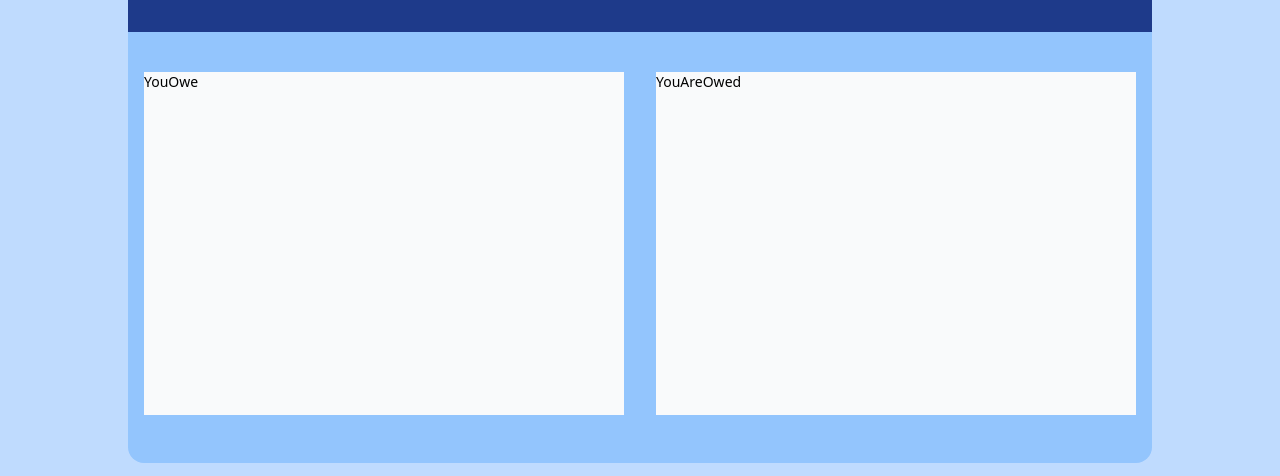
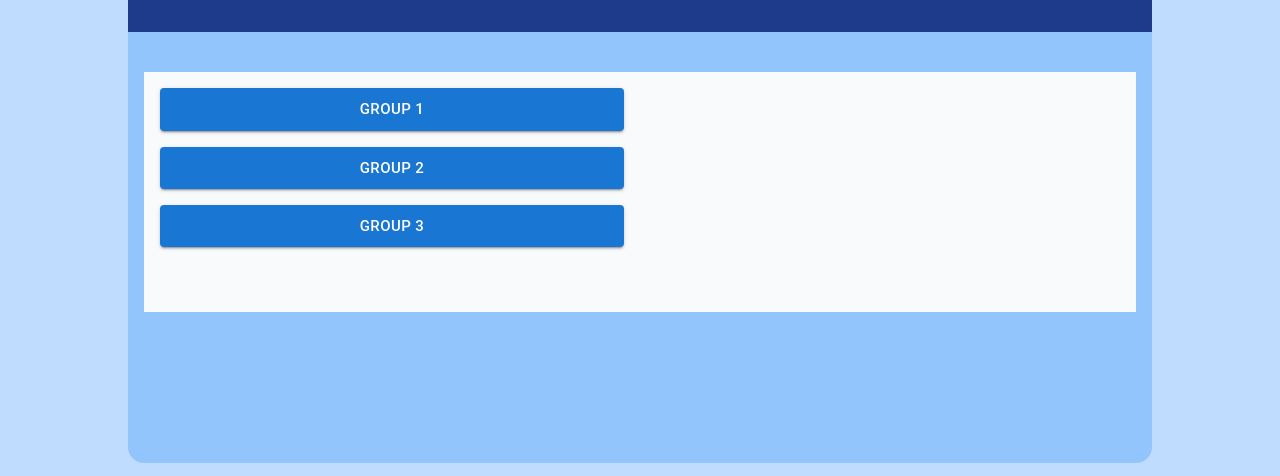
Before and after one commit to sreeduggirala/BitSplit, a Next.js app in the folder frontend/: page / in a window 1280 px wide. Shown: the part 321-797 px from the top of the page. Built offline with nearby package versions, Linux system fonts and the light colour scheme; what wagmi would draw is missing.

Commit message:
almost there..

```diff
--- /dev/null
+++ b/frontend/components/ExpenseOptions.jsx
@@ -0,0 +1,22 @@
+import React from 'react'
+import Button from "@mui/material/Button";
+import Stack from "@mui/material/Stack";
+
+const ExpenseOptions = ({ expenses }) => {
+    return (
+    <Stack direction="column" spacing={2}>
+        {expenses.map((expense) => (
+            <Button
+                key={expense}
+                className="bg-blue-700"
+                size="large"
+                variant="contained"
+                >
+                {expense}
+            </Button>
+        ))}
+    </Stack>
+  )
+}
+
+export default ExpenseOptions
--- /dev/null
+++ b/frontend/components/GroupOptions.jsx
@@ -0,0 +1,64 @@
+import React, { useState, useEffect } from 'react';
+import Button from "@mui/material/Button";
+import Stack from "@mui/material/Stack";
+import { ethers } from 'ethers';
+import BitSplitABI from '../../out/BitSplit.sol/BitSplit.json';
+
+const CONTRACT_ADDRESS_POLYGON_MUMBAI = 0x9f4cC6B5bE263a304006F678AC943C49a75CDEC6;
+const CONTRACT_ADDRESS_POLYGON_ZKEVM = 0x26c2a3eb005f99db89d1ae160a53d5e96a82d937;
+const CONTRACT_ADDRESS_AVA_FUJI = 0xEB368B0a9364c6Fb214150515C230fd06765Aa58;
+
+const GroupOptions = ({ onSelectGroup }) => {
+    const [bitSplitContract, setBitSplitContract] = useState(null);
+    const groups = ['Group 1', 'Group 2', 'Group 3'];
+    const [selectedGroup, setSelectedGroup] = useState(null);
+
+    useEffect(() => {
+        if (window.ethereum) {
+            const provider = new ethers.providers.Web3Provider(window.ethereum);
+            const contract = new ethers.Contract(CONTRACT_ADDRESS_POLYGON_MUMBAI, BitSplitABI.abi, provider.getSigner());
+            setBitSplitContract(contract);
+        } else {
+            console.log('Please install MetaMask!');
+        }
+    }, []);
+
+    const handleGroupClick = async (group) => {
+        setSelectedGroup(group);
+        onSelectGroup(group);
+    };
+
+    useEffect(() => {
+        const fetchExpenseIDs = async () => {
+            if (bitSplitContract && selectedGroup) {
+                const provider = new ethers.providers.Web3Provider(window.ethereum);
+                const signer = provider.getSigner();
+                const address = await signer.getAddress();
+                const expenseIDArray = await bitSplitContract.getExpenses(address);
+                setExpenseIDs(expenseIDArray);
+            }
+        };
+
+        fetchExpenseIDs();
+    }, [bitSplitContract, selectedGroup]);
+
+
+
+    return (
+        <Stack direction="column" spacing={2}>
+            {groups.map((group) => (
+                <Button
+                    key={group}
+                    className={`transition bg-blue-700 ${group === selectedGroup && 'bg-blue-900'}`}
+                    size="large"
+                    variant="contained"
+                    onClick={() => handleGroupClick(group)}
+                    >
+                    {group}
+                </Button>
+            ))}
+        </Stack>
+    )
+}
+
+export default GroupOptions
--- /dev/null
+++ b/frontend/components/InfoBox.jsx
@@ -0,0 +1,33 @@
+import React, { useState } from 'react';
+import GroupOptions from "../components/GroupOptions";
+import ExpenseOptions from "../components/ExpenseOptions";
+
+const InfoBox = () => {
+  const [selectedGroup, setSelectedGroup] = useState(null);
+
+  // Dummy data for expenses, replace this with your actual data
+  const expensesByGroup = {
+    'Group 1': ['Expense 1', 'Expense 2'],
+    'Group 2': ['Expense 3', 'Expense 4'],
+    'Group 3': ['Expense 5', 'Expense 6'],
+  };
+
+  const handleSelectGroup = (group) => {
+    setSelectedGroup(group);
+  };
+
+  return (
+    <div className='w-full h-60 bg-gray-50 flex flex-row'>
+        <div className="w-full p-4 overflow-y-auto">
+          <GroupOptions onSelectGroup={handleSelectGroup} />
+        </div>
+        <div className="w-full p-4 overflow-y-auto">
+            {selectedGroup && (
+              <ExpenseOptions expenses={expensesByGroup[selectedGroup]} />
+            )}
+          </div>
+    </div>
+  )
+}
+
+export default InfoBox
--- a/frontend/components/YouAreOwed.jsx
+++ /dev/null
@@ -1,11 +0,0 @@
-import React from 'react'
-
-const YouAreOwed = () => {
-  return (
-    <div className='w-full h-full  bg-gray-50'>
-        YouAreOwed
-    </div>
-  )
-}
-
-export default YouAreOwed
--- a/frontend/components/YouOwe.jsx
+++ /dev/null
@@ -1,11 +0,0 @@
-import React from 'react'
-
-const YouOwe = () => {
-  return (
-    <div className='w-full h-full bg-gray-50'>
-        YouOwe
-    </div>
-  )
-}
-
-export default YouOwe
--- a/frontend/pages/_app.tsx
+++ b/frontend/pages/_app.tsx
@@ -11,6 +11,8 @@ import {
   polygon,
   base,
   zora,
+  polygonMumbai
+
 } from 'wagmi/chains';
 import { publicProvider } from 'wagmi/providers/public';
 
@@ -22,6 +24,7 @@ const { chains, publicClient, webSocketPublicClient } = configureChains(
     arbitrum,
     base,
     zora,
+    polygonMumbai,
     ...(process.env.NEXT_PUBLIC_ENABLE_TESTNETS === 'true' ? [goerli] : []),
   ],
   [publicProvider()]
--- a/frontend/pages/index.jsx
+++ b/frontend/pages/index.jsx
@@ -5,8 +5,7 @@ import CreateGroupModal from "../components/CreateGroupModal";
 import AddFriendModal from "../components/AddFriendModal";
 import AddExpenseModal from "../components/AddExpenseModal";
 import Balances from "../components/Balances";
-import YouOwe from "../components/YouOwe";
-import YouAreOwed from "../components/YouAreOwed";
+import InfoBox from "../components/InfoBox";
 import Button from "@mui/material/Button";
 import Stack from "@mui/material/Stack";
 
@@ -89,10 +88,7 @@ const Home = () => {
               <Balances />
               <div className="w-full my-6 h-full flex flex-col md:flex-row justify-center items-center">
                 <div className="w-full h-full p-4">
-                  <YouOwe />
-                </div>
-                <div className="w-full h-full p-4">
-                  <YouAreOwed />
+                  <InfoBox />
                 </div>
               </div>
             </div>
```
Also changed, not shown: frontend/package.json (+4 -3 lines), 1 other file (tests, documents, lock files or other folders).
